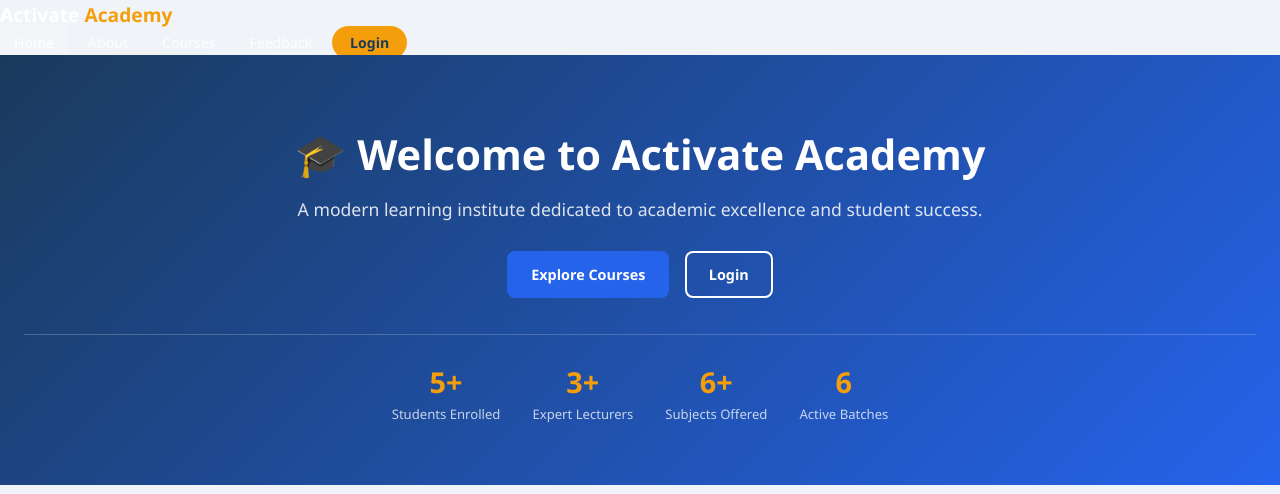
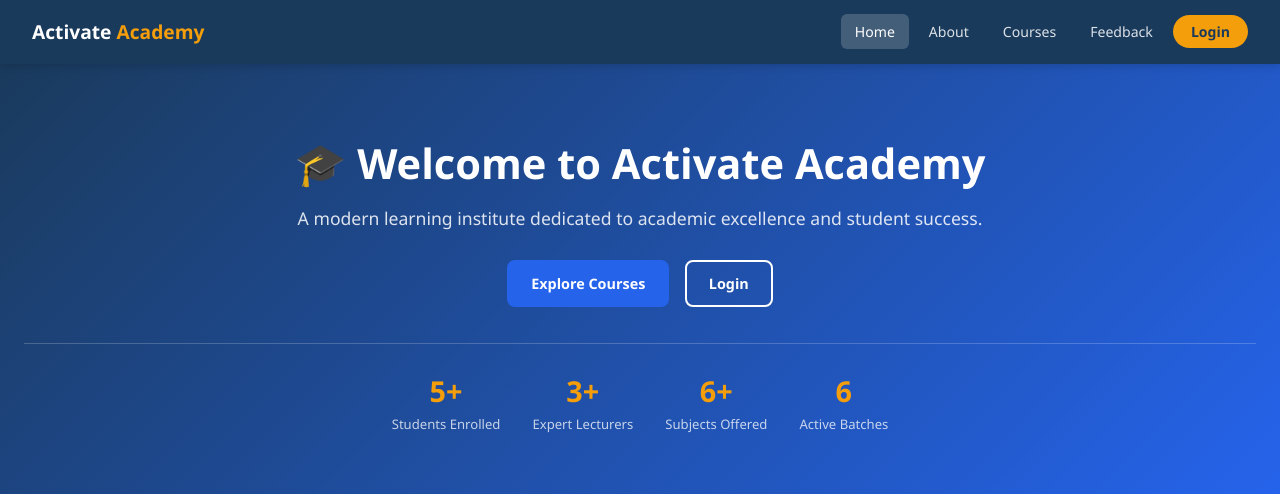
Before and after one commit to kabir-codex/diploma-final-year-project, a PHP site: page /index.php in a window 1280 px wide. Shown: the top 494 px of the page. Run offline with PHP 8.4, Linux system fonts and the light colour scheme; data comes from the database, SQL or seed files in the repository.

Commit message:
Update nav style

```diff
--- a/frontend/assets/css/style.css
+++ b/frontend/assets/css/style.css
@@ -43,7 +43,18 @@ a:hover { text-decoration:underline; }                       /* Underline only o
 h1,h2,h3,h4 { line-height:1.3; color:var(--text-dark); }    /* Consistent heading line-height/colour */
 textarea { resize:vertical; min-height:90px; }               /* Textareas can only be resized taller/shorter, not wider */
 
-/* NAV — the dark top navigation bar shown on every page */
+/* NAV — a dark top navigation bar shown on every page */
+nav {
+    background: var(--primary);
+    padding:    0 32px;
+    display:    flex;
+    align-items:center;
+    justify-content:space-between; /* Logo on the left, links on the right */
+    height:     64px;              /* Matches the calc(100vh - 64px) used elsewhere for full-height layouts */
+    box-shadow: 0 2px 8px rgba(0,0,0,0.15);
+    position:   sticky;            /* Stays visible at the top while scrolling */
+    top:0; z-index:100;
+}
 
 .nav-logo { color:white; font-weight:800; font-size:1.2rem; }       /* "Activate Academy" text in the nav */
 .nav-logo span { color:var(--accent); }                              /* The "Academy" part is highlighted in amber */
```
